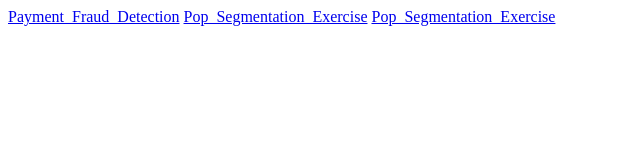
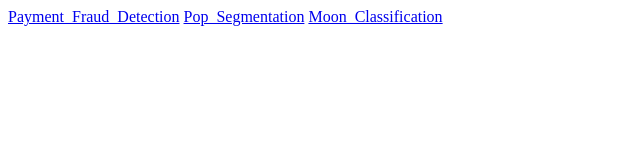
Before and after one commit to larebsyed/ml-case-studies, a plain HTML site: page index.html in a window 1280 px wide. Shown: the whole page, without its empty margins (0-640 px from the left). Drawn offline with Linux system fonts and the light colour scheme.

Commit message:
Update index.html

```diff
--- a/index.html
+++ b/index.html
@@ -1,5 +1,5 @@
 <html>
 <a href="https://larebsyed.github.io/ml-case-studies/Payment_Fraud_Detection/Fraud_Detection_Exercise.html">Payment_Fraud_Detection</a>
-<a href="https://larebsyed.github.io/ml-case-studies/Population_Segmentation/Pop_Segmentation_Exercise.html">Pop_Segmentation_Exercise</a>
-<a href="https://larebsyed.github.io/ml-case-studies/Population_Segmentation/Pop_Segmentation_Exercise.html">Pop_Segmentation_Exercise</a>
+<a href="https://larebsyed.github.io/ml-case-studies/Population_Segmentation/Pop_Segmentation_Exercise.html">Pop_Segmentation</a>
+<a href="https://larebsyed.github.io/ml-case-studies/Moon_Data/Moon_Classification_Exercise.html">Moon_Classification</a>
 </html>
```
